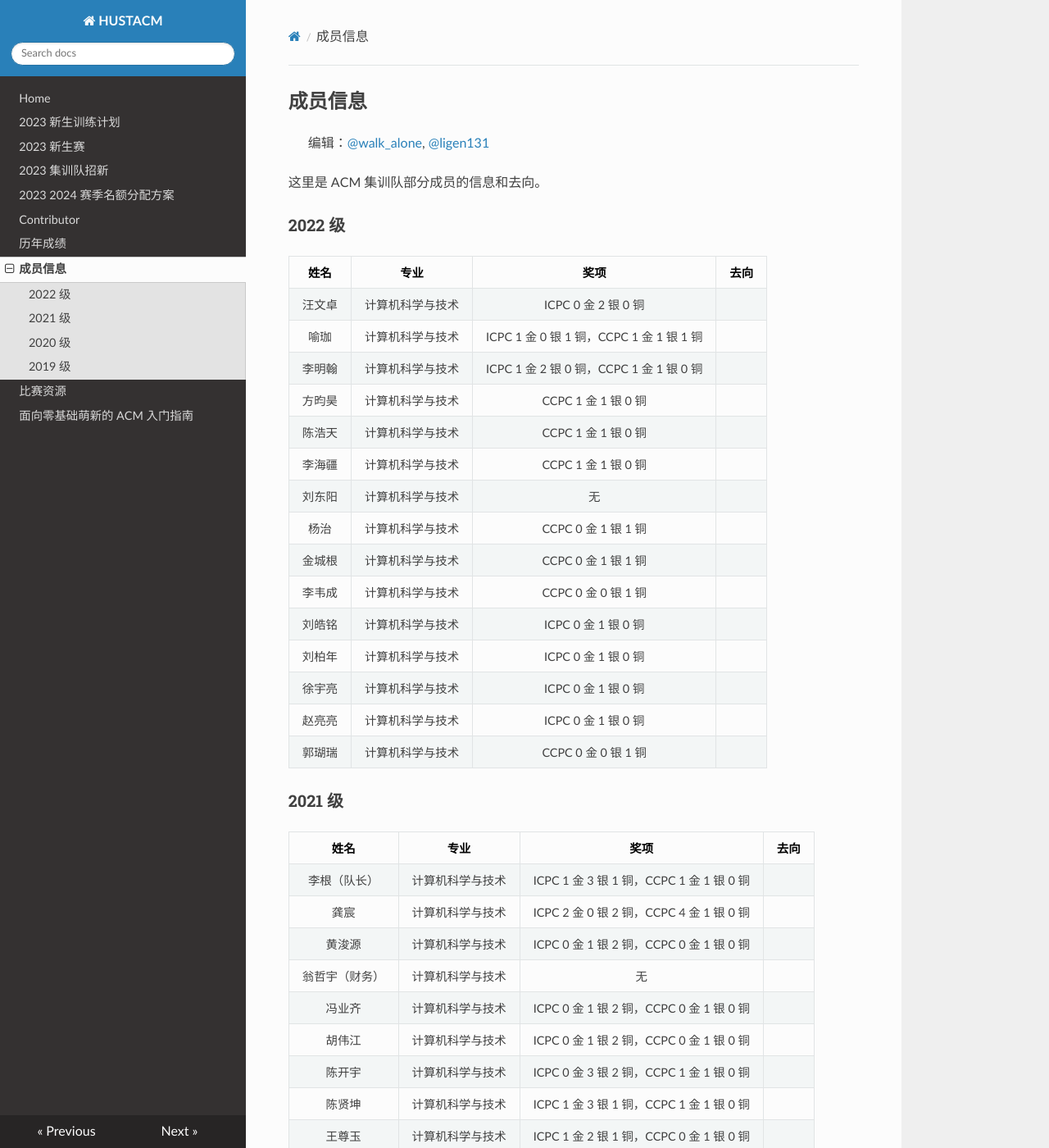
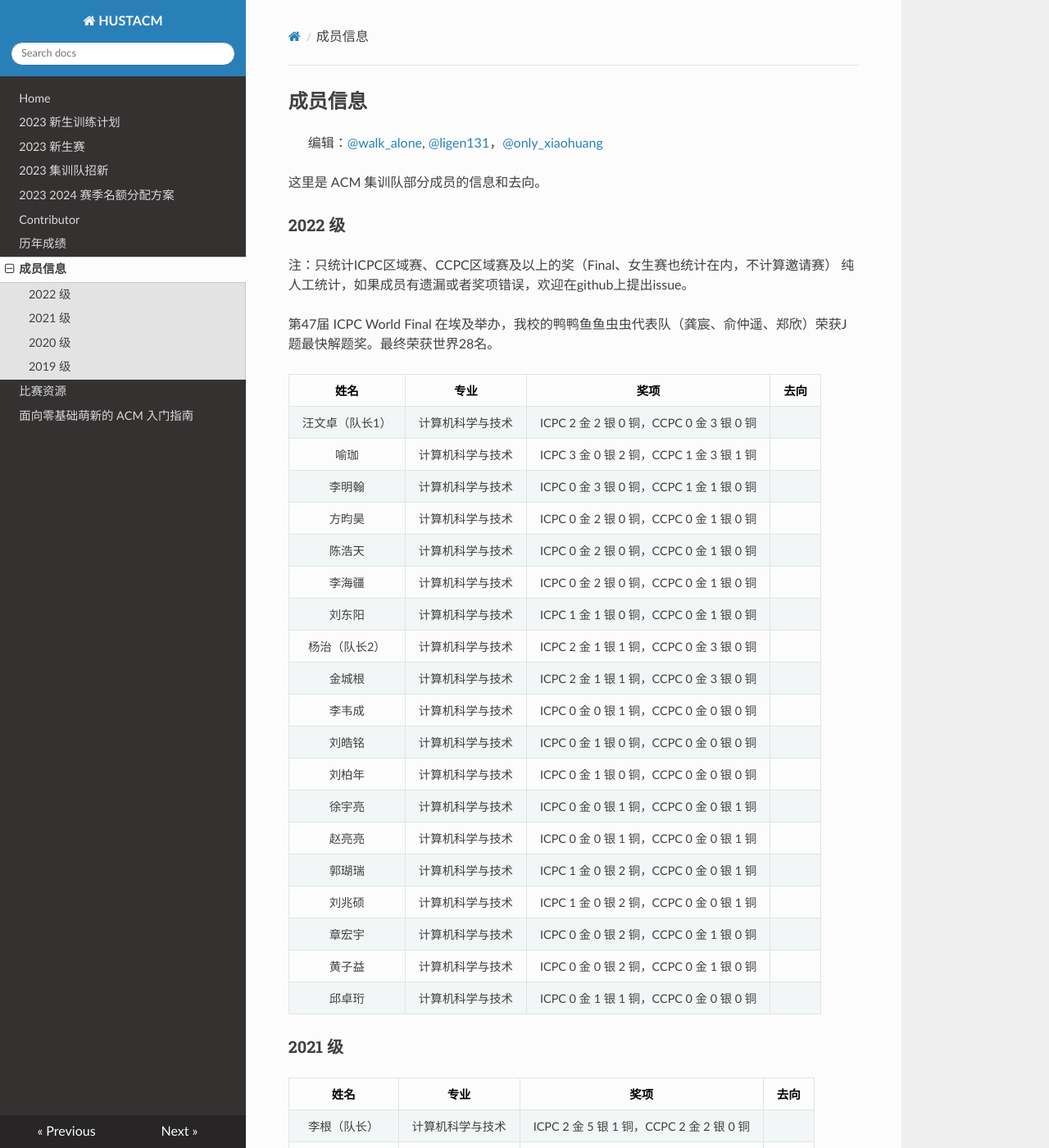
Before and after one commit to HUSTACM/hustacm.com, an MkDocs documentation site: the page built from docs/成员信息.md, in a window 1280 px wide and 1400 px high. Shown: the whole window at 82% size. Built offline with MkDocs 1.6.1, drawn with Linux system fonts in a browser that asks for light colours; nearby versions of some CDN libraries; some of the changed text lies outside the part shown.

Commit message:
docs: refresh personal total awards

```diff
--- a/docs/成员信息.md
+++ b/docs/成员信息.md
@@ -1,51 +1,59 @@
 ## 成员信息
 
-> 编辑：[@walk_alone](https://github.com/walkalone20), [@ligen131](https://github.com/ligen131)
+> 编辑：[@walk_alone](https://github.com/walkalone20), [@ligen131](https://github.com/ligen131)，[@only_xiaohuang](https://github.com/onlyxiaohuang)
 
 这里是 ACM 集训队部分成员的信息和去向。
 
 ### 2022 级
 
+注：只统计ICPC区域赛、CCPC区域赛及以上的奖（Final、女生赛也统计在内，不计算邀请赛） 纯人工统计，如果成员有遗漏或者奖项错误，欢迎在github上提出issue。
+
+第47届 ICPC World Final 在埃及举办，我校的鸭鸭鱼鱼虫虫代表队（龚宸、俞仲遥、郑欣）荣获J题最快解题奖。最终荣获世界28名。
+
 |  姓名  |       专业       |                   奖项                   | 去向  |
 | :----: | :--------------: | :--------------------------------------: | :---: |
-| 汪文卓 | 计算机科学与技术 |           ICPC 0 金 2 银 0 铜            |       |
-|  喻珈  | 计算机科学与技术 | ICPC 1 金 0 银 1 铜，CCPC 1 金 1 银 1 铜 |       |
-| 李明翰 | 计算机科学与技术 | ICPC 1 金 2 银 0 铜，CCPC 1 金 1 银 0 铜 |       |
-| 方昀昊 | 计算机科学与技术 |           CCPC 1 金 1 银 0 铜            |       |
-| 陈浩天 | 计算机科学与技术 |           CCPC 1 金 1 银 0 铜            |       |
-| 李海疆 | 计算机科学与技术 |           CCPC 1 金 1 银 0 铜            |       |
-| 刘东阳 | 计算机科学与技术 |                    无                    |       |
-|  杨治  | 计算机科学与技术 |           CCPC 0 金 1 银 1 铜            |       |
-| 金城根 | 计算机科学与技术 |           CCPC 0 金 1 银 1 铜            |       |
-| 李韦成 | 计算机科学与技术 |           CCPC 0 金 0 银 1 铜            |       |
-| 刘皓铭 | 计算机科学与技术 |           ICPC 0 金 1 银 0 铜            |       |
-| 刘柏年 | 计算机科学与技术 |           ICPC 0 金 1 银 0 铜            |       |
-| 徐宇亮 | 计算机科学与技术 |           ICPC 0 金 1 银 0 铜            |       |
-| 赵亮亮 | 计算机科学与技术 |           ICPC 0 金 1 银 0 铜            |       |
-| 郭瑚瑞 | 计算机科学与技术 |           CCPC 0 金 0 银 1 铜            |       |
+| 汪文卓（队长1） | 计算机科学与技术 | ICPC 2 金 2 银 0 铜，CCPC 0 金 3 银 0 铜 |       |
+|  喻珈  | 计算机科学与技术 | ICPC 3 金 0 银 2 铜，CCPC 1 金 3 银 1 铜 |       |
+| 李明翰 | 计算机科学与技术 | ICPC 0 金 3 银 0 铜，CCPC 1 金 1 银 0 铜 |       |
+| 方昀昊 | 计算机科学与技术 | ICPC 0 金 2 银 0 铜，CCPC 0 金 1 银 0 铜 |       |
+| 陈浩天 | 计算机科学与技术 | ICPC 0 金 2 银 0 铜，CCPC 0 金 1 银 0 铜 |       |
+| 李海疆 | 计算机科学与技术 | ICPC 0 金 2 银 0 铜，CCPC 0 金 1 银 0 铜 |       |
+| 刘东阳 | 计算机科学与技术 | ICPC 1 金 1 银 0 铜，CCPC 0 金 1 银 0 铜 |       |
+|  杨治（队长2）  | 计算机科学与技术 | ICPC 2 金 1 银 1 铜，CCPC 0 金 3 银 0 铜 |       |
+| 金城根 | 计算机科学与技术 | ICPC 2 金 1 银 1 铜，CCPC 0 金 3 银 0 铜 |       |
+| 李韦成 | 计算机科学与技术 | ICPC 0 金 0 银 1 铜，CCPC 0 金 0 银 0 铜 |       |
+| 刘皓铭 | 计算机科学与技术 | ICPC 0 金 1 银 0 铜，CCPC 0 金 0 银 0 铜 |       |
+| 刘柏年 | 计算机科学与技术 | ICPC 0 金 1 银 0 铜，CCPC 0 金 0 银 0 铜 |       |
+| 徐宇亮 | 计算机科学与技术 | ICPC 0 金 0 银 1 铜，CCPC 0 金 0 银 1 铜 |       |
+| 赵亮亮 | 计算机科学与技术 | ICPC 0 金 0 银 1 铜，CCPC 0 金 0 银 1 铜 |       |
+| 郭瑚瑞 | 计算机科学与技术 | ICPC 1 金 0 银 2 铜，CCPC 0 金 0 银 1 铜 |       |
+| 刘兆硕 | 计算机科学与技术 | ICPC 1 金 0 银 2 铜，CCPC 0 金 0 银 1 铜 |       |
+| 章宏宇 | 计算机科学与技术 | ICPC 0 金 0 银 2 铜，CCPC 0 金 1 银 0 铜 |       |
+| 黄子益 | 计算机科学与技术 | ICPC 0 金 0 银 2 铜，CCPC 0 金 1 银 0 铜 |       |
+| 邱卓珩 | 计算机科学与技术 | ICPC 0 金 1 银 1 铜，CCPC 0 金 0 银 0 铜 |       |
 
 ### 2021 级
 
 |      姓名      |       专业       |                   奖项                   | 去向  |
 | :------------: | :--------------: | :--------------------------------------: | :---: |
-|  李根（队长）  | 计算机科学与技术 | ICPC 1 金 3 银 1 铜，CCPC 1 金 1 银 0 铜 |       |
+|  李根（队长）  | 计算机科学与技术 | ICPC 2 金 5 银 1 铜，CCPC 2 金 2 银 0 铜 |       |
 |      龚宸      | 计算机科学与技术 | ICPC 2 金 0 银 2 铜，CCPC 4 金 1 银 0 铜 |       |
-|     黄浚源     | 计算机科学与技术 | ICPC 0 金 1 银 2 铜，CCPC 0 金 1 银 0 铜 |       |
-| 翁哲宇（财务） | 计算机科学与技术 |                    无                    |       |
-|     冯业齐     | 计算机科学与技术 | ICPC 0 金 1 银 2 铜，CCPC 0 金 1 银 0 铜 |       |
-|     胡伟江     | 计算机科学与技术 | ICPC 0 金 1 银 2 铜，CCPC 0 金 1 银 0 铜 |       |
-|     陈开宇     | 计算机科学与技术 | ICPC 0 金 3 银 2 铜，CCPC 1 金 1 银 0 铜 |       |
-|     陈贤坤     | 计算机科学与技术 | ICPC 1 金 3 银 1 铜，CCPC 1 金 1 银 0 铜 |       |
+|     黄浚源     | 计算机科学与技术 | ICPC 1 金 2 银 2 铜，CCPC 0 金 1 银 0 铜 |       |
+| 翁哲宇（财务） | 计算机科学与技术 | ICPC 0 金 2 银 0 铜，CCPC 0 金 0 银 0 铜 |       |
+|     冯业齐     | 计算机科学与技术 | ICPC 0 金 3 银 2 铜，CCPC 0 金 0 银 0 铜 |       |
+|     胡伟江     | 计算机科学与技术 | ICPC 0 金 2 银 3 铜，CCPC 0 金 0 银 1 铜 |       |
+|     陈开宇     | 计算机科学与技术 | ICPC 1 金 4 银 2 铜，CCPC 1 金 2 银 0 铜 |       |
+|     陈贤坤     | 计算机科学与技术 | ICPC 0 金 3 银 1 铜，CCPC 1 金 1 银 0 铜 |       |
 |     王尊玉     | 计算机科学与技术 | ICPC 1 金 2 银 1 铜，CCPC 0 金 1 银 0 铜 |       |
-|     吴佳黎     | 计算机科学与技术 |           ICPC 0 金 1 银 0 铜            |       |
-|     闫润邦     | 计算机科学与技术 |           ICPC 0 金 1 银 0 铜            |       |
+|     吴佳黎     | 计算机科学与技术 | ICPC 0 金 2 银 1 铜，CCPC 0 金 0 银 1 铜 |       |
+|     闫润邦     | 计算机科学与技术 | ICPC 0 金 1 银 0 铜，CCPC 0 金 0 银 0 铜 |       |
 |     罗劲豪     | 计算机科学与技术 | ICPC 0 金 2 银 0 铜，CCPC 1 金 1 银 0 铜 |       |
-|     卞曜洋     | 计算机科学与技术 | ICPC 0 金 2 银 0 铜，CCPC 1 金 1 银 0 铜 |       |
-|      刘昕      | 计算机科学与技术 |           ICPC 0 金 0 银 1 铜            |       |
-|     刘祖泰     |  船舶与海洋工程  |           ICPC 0 金 0 银 1 铜            |       |
+|     卞曜洋     | 计算机科学与技术 | ICPC 0 金 4 银 0 铜，CCPC 1 金 1 银 0 铜 |       |
+|      刘昕      | 计算机科学与技术 | ICPC 0 金 0 银 1 铜，CCPC 0 金 0 银 0 铜 |       |
+|     刘祖泰     |  船舶与海洋工程  | ICPC 0 金 1 银 1 铜，CCPC 0 金 0 银 0 铜 |       |
 |     马承宇     | 计算机科学与技术 |           ICPC 0 金 0 银 1 铜            |       |
 |     周瑞骁     | 计算机科学与技术 |           ICPC 0 金 0 银 1 铜            |       |
-|     曹翰林     |   网络空间安全   |           ICPC 0 金 1 银 0 铜            |       |
+|     曹翰林     |   网络空间安全   | ICPC 0 金 0 银 1 铜，CCPC 0 金 0 银 1 铜 |       |
 |      陈诺      | 计算机科学与技术 |           CCPC 0 金 0 银 1 铜            |       |
 |     陈炫旭     | 计算机科学与技术 |                    无                    |       |
 |     庄景豪     | 计算机科学与技术 |                    无                    |       |
@@ -57,9 +65,9 @@
 
 |      姓名      |       专业       |                   奖项                   |   去向   |
 | :------------: | :--------------: | :--------------------------------------: | :------: |
-| 范彦廷（队长） | 计算机科学与技术 | ICPC 2 金 1 银 3 铜，CCPC 1 金 2 银 1 铜 |          |
+| 范彦廷（队长） | 计算机科学与技术 | ICPC 2 金 3 银 3 铜，CCPC 0 金 2 银 1 铜 |          |
 |      叶佳      |     信息安全     | ICPC 1 金 3 银 2 铜，CCPC 1 金 0 银 0 铜 |          |
-|     俞仲遥     |     电气工程     | ICPC 4 金 1 银 0 铜，CCPC 2 金 2 银 0 铜 |          |
+|     俞仲遥     |     电气工程     | ICPC 6 金 2 银 0 铜，CCPC 3 金 3 银 0 铜 |          |
 |     余泽坤     | 计算机科学与技术 | ICPC 1 金 3 银 2 铜，CCPC 1 金 0 银 0 铜 |          |
 |     匡智颉     | 计算机科学与技术 | ICPC 0 金 2 银 0 铜，CCPC 1 金 0 银 1 铜 |          |
 |     魏天行     |     软件工程     |           ICPC 0 金 1 银 1 铜            |          |
@@ -79,7 +87,7 @@
 | 李扬天（财务） |       英语       | ICPC 0 金 0 银 2 铜，CCPC 0 金 1 银 0 铜 |    出国    |
 | 章万扬（财务） |       英语       |                    无                    |            |
 |      郑欣      | 计算机科学与技术 | ICPC 4 金 3 银 1 铜，CCPC 4 金 1 银 0 铜 |  南大保研  |
-|     何佳林     | 计算机科学与技术 | ICPC 3 金 1 银 3 铜，CCPC 2 金 2 银 1 铜 |  本校保研  |
+|     何佳林     | 计算机科学与技术 | ICPC 3 金 3 银 3 铜，CCPC 2 金 2 银 1 铜 |  本校保研  |
 |      彭力      |     软件工程     |           ICPC 1 金 0 银 1 铜            |  北大保研  |
 |     李文重     |     信息安全     | ICPC 1 金 1 银 1 铜，CCPC 1 金 0 银 0 铜 |  上交保研  |
 |     张宬思     | 计算机科学与技术 |           ICPC 1 金 1 银 1 铜            |    出国    |
```
